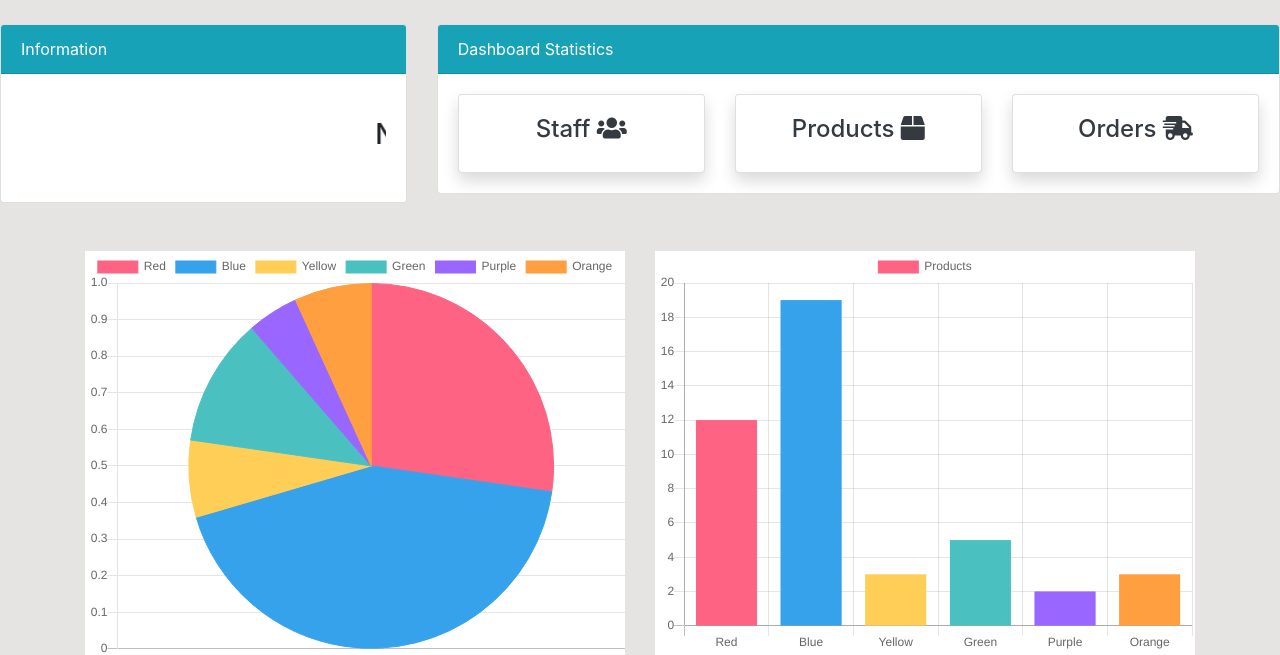
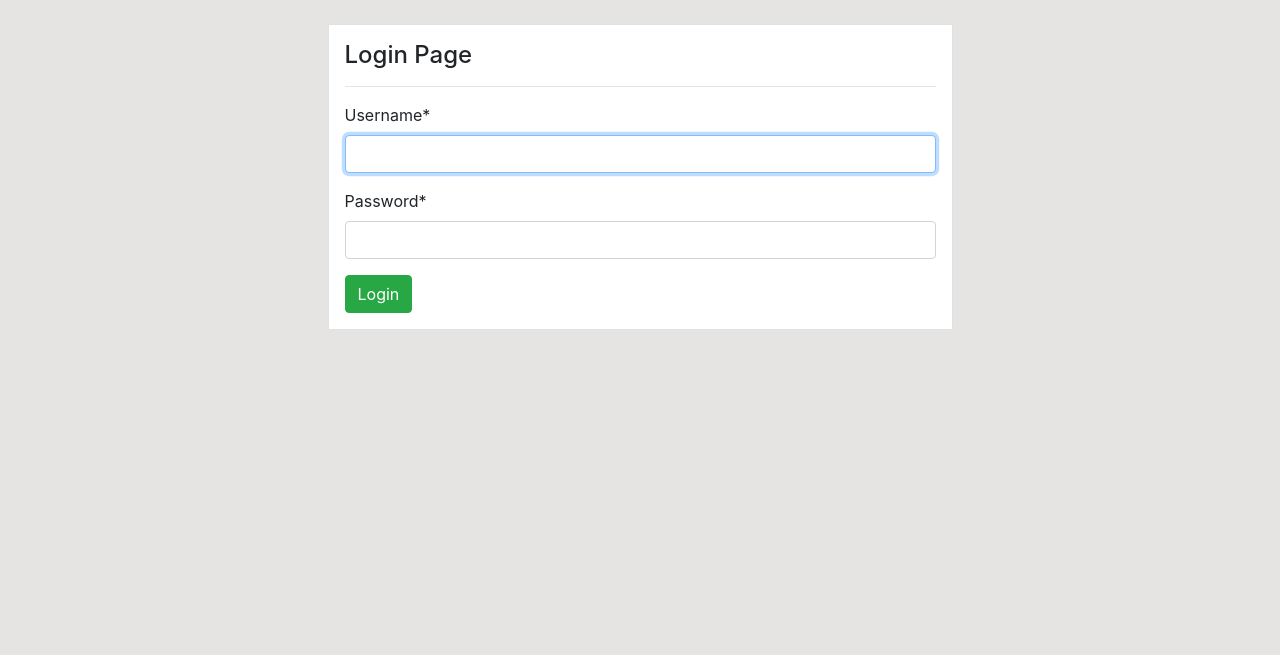
Before and after one commit to AhmedAhmedFekry/Inventory-Management-System, a Django app: page / in a window 1280 px wide. Shown: the part 56-711 px from the top of the page. Run offline with Django 3.2, Linux system fonts and the light colour scheme; some libraries are stand-ins or nearby versions.

Commit message:
user permissions

```diff
--- a/dashboard/urls.py
+++ b/dashboard/urls.py
@@ -4,7 +4,7 @@ from django.urls import path ,include
 from dashboard import views
 urlpatterns = [
 
-    path('', views.index, name='dashboard-index'),
+    path('dashboard/', views.index, name='dashboard-index'),
      path('products/', views.products, name='dashboard-products'),
     # path('products/delete/<int:pk>/', views.product_delete,
     #      name='dashboard-products-delete'),
--- a/dashboard/views.py
+++ b/dashboard/views.py
@@ -1,15 +1,20 @@
 from django.http.response import HttpResponse
 from django.shortcuts import render
+from django.contrib.auth.decorators import login_required
 # Create your views here.
-
+@login_required(login_url='user-login')
 def index(request):
     return render(request,'dashboard/index.html',{})
 
+@login_required(login_url='user-login')
 def products(request):
     return render(request,'dashboard/products.html',{})
 
+@login_required(login_url='user-login')
 def customers(request):
     return render(request,'dashboard/staff.html',{})
+
+@login_required(login_url='user-login')
 def order(request):
 
     return render(request, 'dashboard/order.html', {})
--- a/project/urls.py
+++ b/project/urls.py
@@ -24,7 +24,7 @@ urlpatterns = [
     path('admin/', admin.site.urls),
     path('', include('dashboard.urls')),
      path('register/', user_views.register, name='user-register'),
-      path('login/', auth_views.LoginView.as_view(
+      path('', auth_views.LoginView.as_view(
         template_name='user/login.html'), name='user-login'),
 
     path('logout/', auth_views.LogoutView.as_view(template_name='user/logout.html'),
--- a/templates/dashboard/index.html
+++ b/templates/dashboard/index.html
@@ -4,6 +4,8 @@
 {% endblock title %}
 
 {% block content %}
+{% if user.is_authenticated and user.is_staff and user.is_superuser %}
+
 {% include "partials/topside.html" %}
     <!--Graphs-->
     <div class="container">
@@ -99,6 +101,7 @@
         </div>
     </div>
     <!--End Graphs-->
-
-
+    {% else %}
+    {% include 'dashboard/customer_index.html' %}
+    {% endif%}
 {% endblock content %}
```
Also changed, not shown: db.sqlite3, templates/dashboard/customer_index.html (added), templates/user/profile.html (added).
